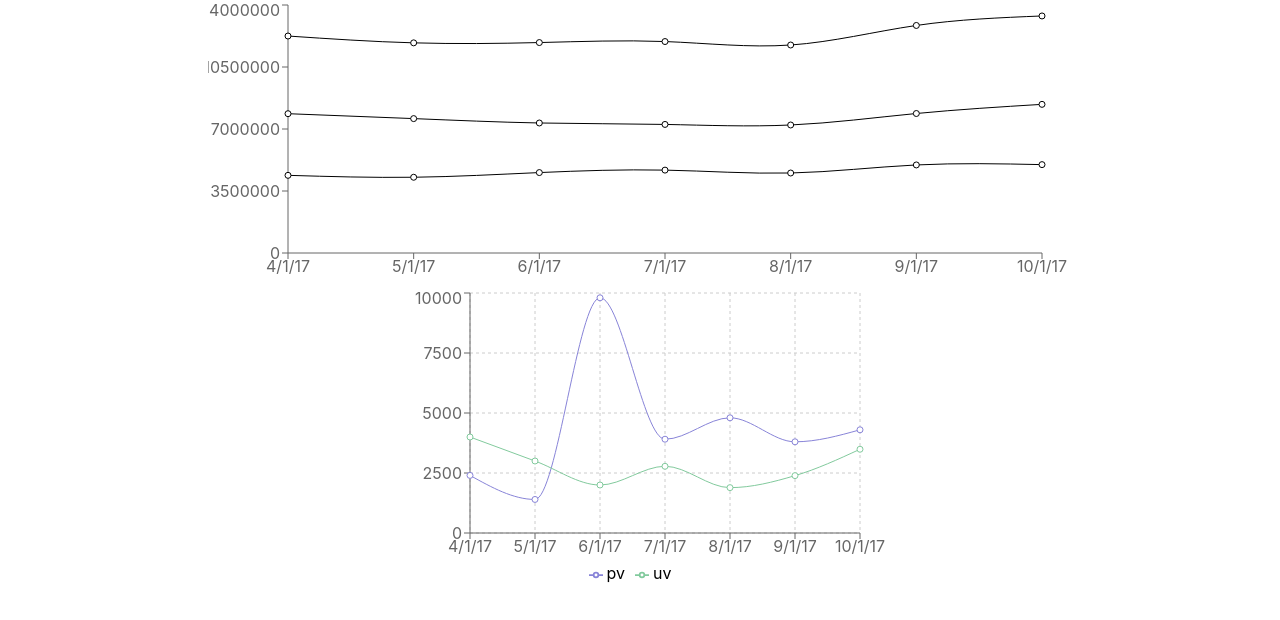
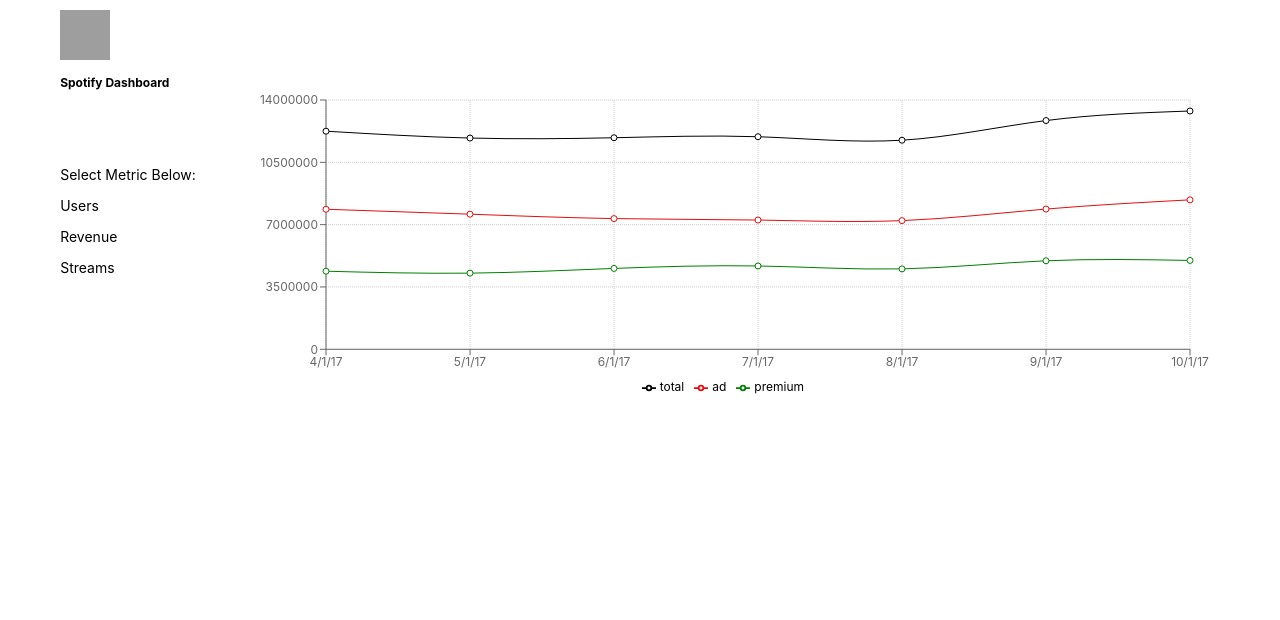
Before and after one commit to ptshn/dashboard, a React (Create React App) app: page / in a window 1280 px wide. Shown: the top 620 px of the page. Built offline with nearby package versions, Linux system fonts and the light colour scheme; grey boxes are pictures that could not be loaded.

Commit message:
add linechart using Recharts library. linechart updates dynamically depending on metric, implement onClick function

```diff
--- a/src/App.css
+++ b/src/App.css
@@ -3,7 +3,8 @@
   padding: 0;
   box-sizing: border-box;
   display: flex;
-  flex-direction: column;
+  /* flex-direction: column; */
   justify-content: center;
-  align-items: center;
+  /* align-items: center; */
+  font-size: 12px;
 }
--- a/src/App.js
+++ b/src/App.js
@@ -1,13 +1,13 @@
 import React from 'react';
 import './App.css';
-import Example from './Example';
+// import Example from './Example';
 import SpotifyDash from './SpotifyDash';
 
 function App() {
   return (
     <div className="App">
       <SpotifyDash />
-      <Example />
+      {/* <Example /> */}
     </div>
   );
 }
--- a/src/SpotifyDash.js
+++ b/src/SpotifyDash.js
@@ -1,12 +1,12 @@
 import React from 'react';
-import { LineChart, Line, XAxis, YAxis, CartesianGrid, Tooltip, Legend } from 'recharts';
+import { LineChart, Line, XAxis, YAxis, CartesianGrid, Tooltip, Legend, ResponsiveContainer, Text } from 'recharts';
 
 class SpotifyDash extends React.Component {
     constructor(props) {
         super(props)
-
         this.state = {
-            data: [
+            metric: '',
+            userArray: [
                 {
                     date: '4/1/17',
                     total: 12248268,
@@ -48,28 +48,193 @@ class SpotifyDash extends React.Component {
                     total: 13381016,
                     ad: 8391798,
                     premium: 4989218
+                }],
+            revenueArray: [
+                {
+                    date: '4/1/17',
+                    total: 5322604,
+                    ad: 784857,
+                    premium: 4537747
                 },
+                {
+                    date: '5/1/17',
+                    total: 5027634,
+                    ad: 764987,
+                    premium: 4262647
+                },
+                {
+                    date: '6/1/17',
+                    total: 5083773,
+                    ad: 669870,
+                    premium: 4413903
+                },
+                {
+                    date: '7/1/17',
+                    total: 5130864,
+                    ad: 662659,
+                    premium: 4468205
+                },
+                {
+                    date: '8/1/17',
+                    total: 4640004,
+                    ad: 602170,
+                    premium: 4037834
+                },
+                {
+                    date: '9/1/17',
+                    total: 5399450,
+                    ad: 656385,
+                    premium: 4743065
+                },
+                {
+                    date: '10/1/17',
+                    total: 5466510,
+                    ad: 748911,
+                    premium: 4717599
+                }
+            ],
+            streamsArray: [
+                {
+                    date: '4/1/17',
+                    total: 7478932815,
+                    ad: 3078134723,
+                    premium: 4400798092
+                },
+                {
+                    date: '5/1/17',
+                    total: 7637383080,
+                    ad: 3127859489,
+                    premium: 4509523591
+                },
+                {
+                    date: '6/1/17',
+                    total: 7465492281,
+                    ad: 2867727507,
+                    premium: 4597764774
+                },
+                {
+                    date: '7/1/17',
+                    total: 7651207170,
+                    ad: 2882522615,
+                    premium: 4768684555
+                },
+                {
+                    date: '8/1/17',
+                    total: 7580618120,
+                    ad: 2919910063,
+                    premium: 4660708057
+                },
+                {
+                    date: '9/1/17',
+                    total: 8121446702,
+                    ad: 3115612816,
+                    premium: 5005833886
+                },
+                {
+                    date: '10/1/17',
+                    total: 8725424037,
+                    ad: 3492854683,
+                    premium: 5232569354
+                }
             ]
+        }
+
+        this.handleClick = this.handleClick.bind(this);
+        this.pushData = this.pushData.bind(this);
+    }
+
+    componentDidMount() {
+        this.setState({
+            data: this.state.userArray
+        })
+    }
+
+    pushData(metric) {
+        if (metric === 'users') {
+            this.setState({
+                data: this.state.userArray
+            })
+
+        } else if (metric === 'revenue') {
+            this.setState({
+                data: this.state.revenueArray
+            })
+        } else if (metric === 'streams') {
+            this.setState({
+                data: this.state.streamsArray
+            })
         }
     }
 
+
+    handleClick(e) {
+        e.preventDefault();
+        let metric = '';
+
+        if (e.target.getAttribute('name') === 'users') {
+            metric = 'users'
+            this.pushData(metric)
+        } else if (e.target.getAttribute('name') === 'revenue') {
+            metric = 'revenue'
+            this.pushData(metric)
+        } else if (e.target.getAttribute('name') === 'streams') {
+            metric = 'streams'
+            this.pushData(metric)
+        }
+    }
+
+
     render() {
+        const logoStyle = {
+            width: '50px',
+            height: '50px',
+        }
+
+        const topContainerStyle = {
+            display: 'flex',
+            flexDirection: 'column',
+            alignItems: 'flex-start',
+            marginTop: '10px'
+        }
+
+        const chartTitle = {
+            marginTop: '50px',
+            fontSize: '14px'
+        }
+
         return (
+            <React.Fragment>
+                <div className='topContainer' style={topContainerStyle}>
+                    <div className='logoDiv'>
+                        <img src='https://i.ibb.co/k9W20Wc/spotify.png' style={logoStyle} alt='spotifyLogo' />
+                        <p><strong>Spotify Dashboard</strong></p>
+                    </div>
+                    <div className='chartTitle' style={chartTitle}>
+                        <p>Select Metric Below:</p>
+                        <p name='users' onClick={this.handleClick}>Users</p>
+                        <p name='revenue' onClick={this.handleClick}>Revenue</p>
+                        <p name='streams' onClick={this.handleClick}>Streams</p>
+                    </div>
+                </div>
+                <ResponsiveContainer width='80%' height={400} className='spotDash'>
                     <LineChart
-                width={864}
-                height={288}
                         data={this.state.data}
                         margin={{
-                    top: 5, right: 30, left: 20, bottom: 5,
+                            top: 100, right: 30, left: 70, bottom: 5,
                         }}
                     >
+                        <CartesianGrid strokeDasharray="1 1" />
                         <XAxis dataKey='date' />
                         <YAxis />
+                        <Tooltip />
+                        <Legend />
+                        <Text />
                         <Line type='natural' dataKey='total' stroke='#000000' />
-            <Line type='natural' dataKey='ad' stroke='#000000' />
-            <Line type='natural' dataKey='premium' stroke='#000000' />
-
+                        <Line type='natural' dataKey='ad' stroke='#E50D0D' />
+                        <Line type='natural' dataKey='premium' stroke='#008000' />
                     </LineChart>
+                </ResponsiveContainer>
+            </React.Fragment>
         )
     }
 }
```
Also changed, not shown: images/spotify.png (added). Lines whose indentation alone changed are shown as unchanged.
